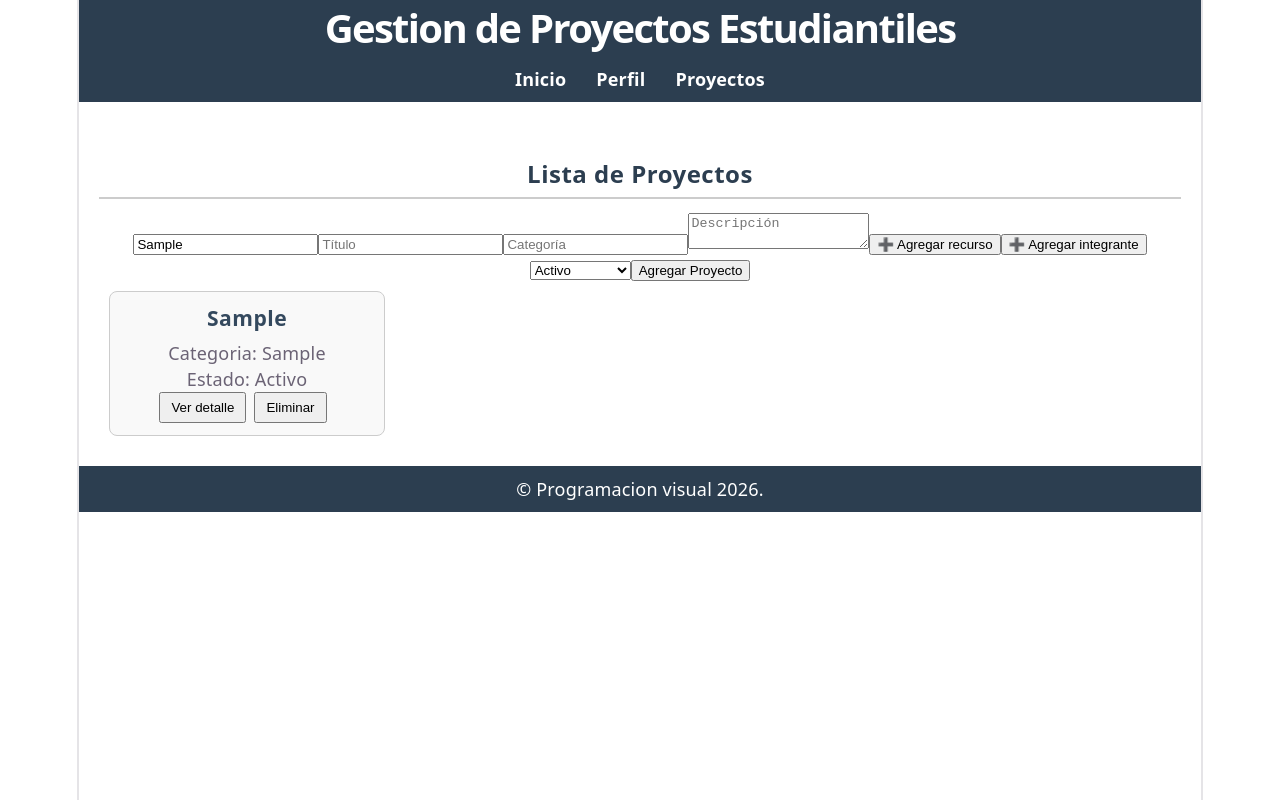
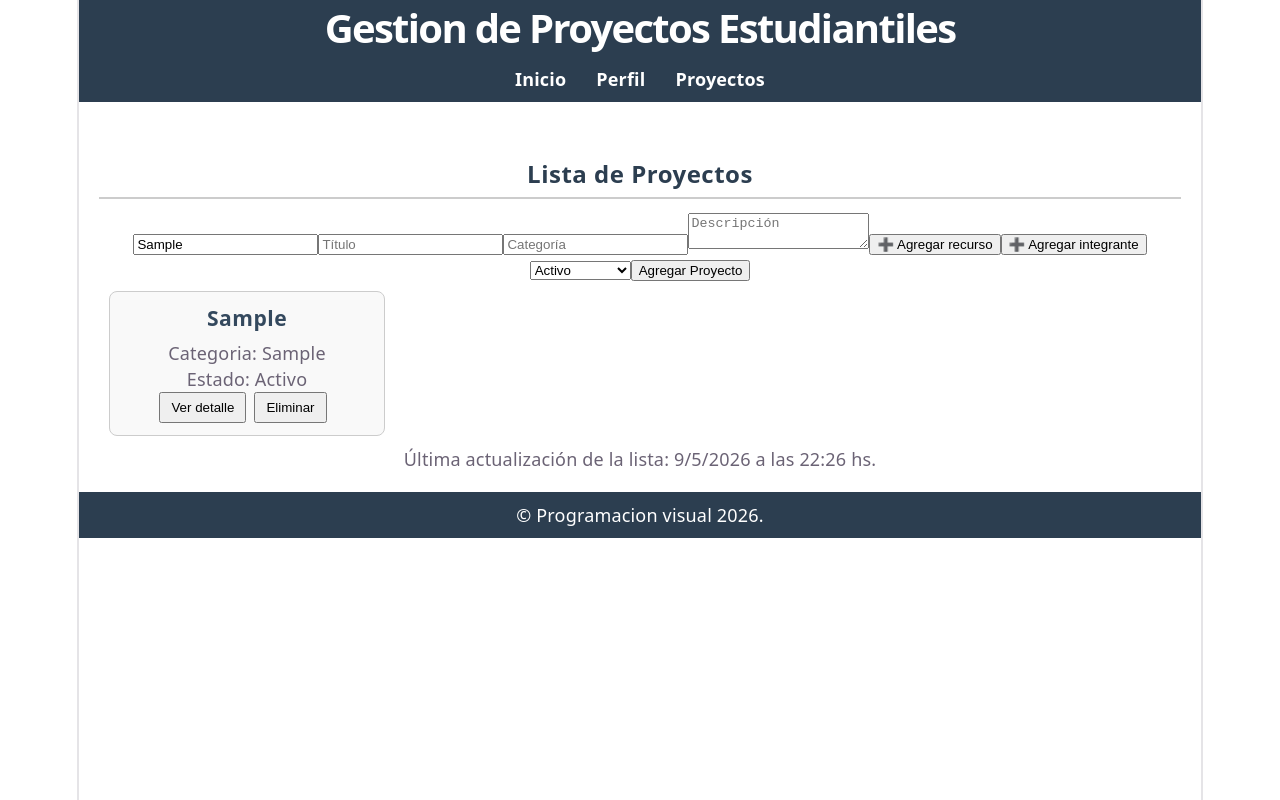
Before and after one commit to joel-cespedes-n/pv_tp3_grupo15, a React (Vite) app: page / in a window 1280 px wide. Both pictures are taken after typing "Sample", "Sample", "Sample", "Sample" into the empty fields and a click on the button "Agregar Proyecto". Built offline with nearby package versions, Linux system fonts and the light colour scheme.

Commit message:
Implementación de useEffect - Gutierrez Maximiliano Gabriel

```diff
--- a/src/components/ListaProyectos.jsx
+++ b/src/components/ListaProyectos.jsx
@@ -2,6 +2,7 @@ import { useState } from "react";
 import proyectoService from "../services/proyectoService.js";
 import ProyectoCard from "./ProyectoCard.jsx";
 import DetalleProyecto from "./DetalleProyecto.jsx";
+import RegistroActividad from "./RegistroActividad.jsx";
 
 const ListaProyectos = () => {
 
@@ -16,6 +17,8 @@ const ListaProyectos = () => {
         equipo: []
     });
     const [proyectoSeleccionado, setProyectoSeleccionado] = useState(null);
+
+    const[ultimaActualizacion, setUltimaActualizacion] = useState(null);
 
     const filtrarProyectos = proyectos.filter(p => p.titulo.toLowerCase().includes(busqueda.toLowerCase()));
 
@@ -35,16 +38,24 @@ const ListaProyectos = () => {
         };
 
         proyectoService.agregarProyecto(proyectoAgregar);
-
         setProyectos(proyectoService.obtenerProyectos());
 
         setNuevoProyecto({ titulo: "", categoria: "", estado: "Activo", descripcion: "", recursos: [], equipo: [] });
+
+        const ahora = new Date();
+    setUltimaActualizacion(
+        `${ahora.getDate()}/${ahora.getMonth() + 1}/${ahora.getFullYear()} a las ${ahora.getHours()}:${ahora.getMinutes()} hs.`
+      );
     }
-
     const handleRemove = (id) => {
     proyectoService.eliminarProyecto(id);
     setProyectos(proyectoService.obtenerProyectos());
-    }
+
+    const ahora = new Date();
+    setUltimaActualizacion(
+        `${ahora.getDate()}/${ahora.getMonth() + 1}/${ahora.getFullYear()} a las ${ahora.getHours()}:${ahora.getMinutes()} hs.`
+    );
+}
 
     const handleInputChange = (e) => {
         const { name, value } = e.target;
@@ -191,6 +202,7 @@ const handleVerDetalle = (id) =>{
                     />
                 ))}
                 </div>
+                <RegistroActividad fechaHora={ultimaActualizacion}/>
         </div>
     );
 };
--- /dev/null
+++ b/src/components/RegistroActividad.jsx
@@ -0,0 +1,10 @@
+function RegistroActividad({ fechaHora }) {
+if (!fechaHora) return null;
+
+return (
+    <div className="registro-actividad">
+        <p>Última actualización de la lista: {fechaHora}</p>
+    </div>
+  );
+}
+export default RegistroActividad;
```
